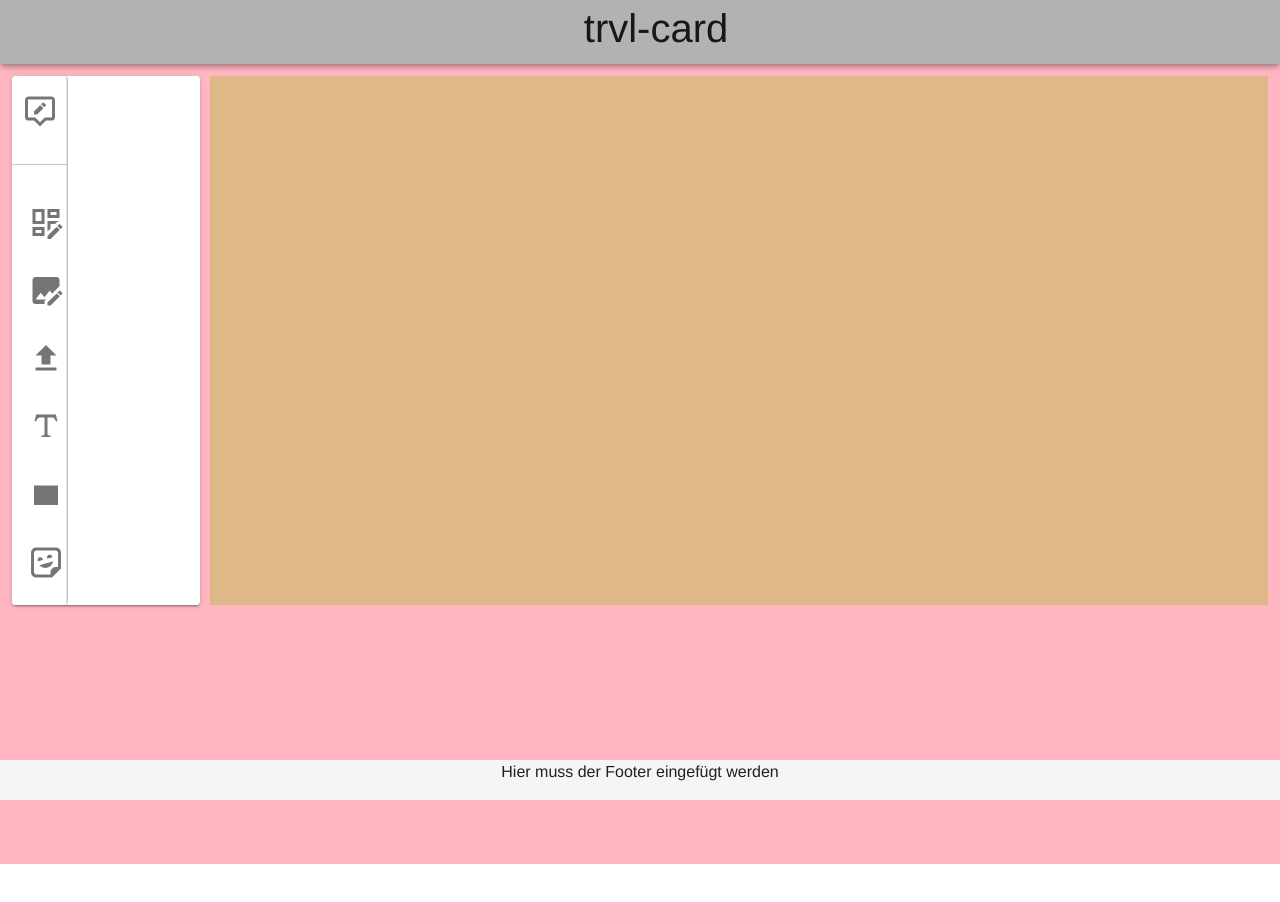
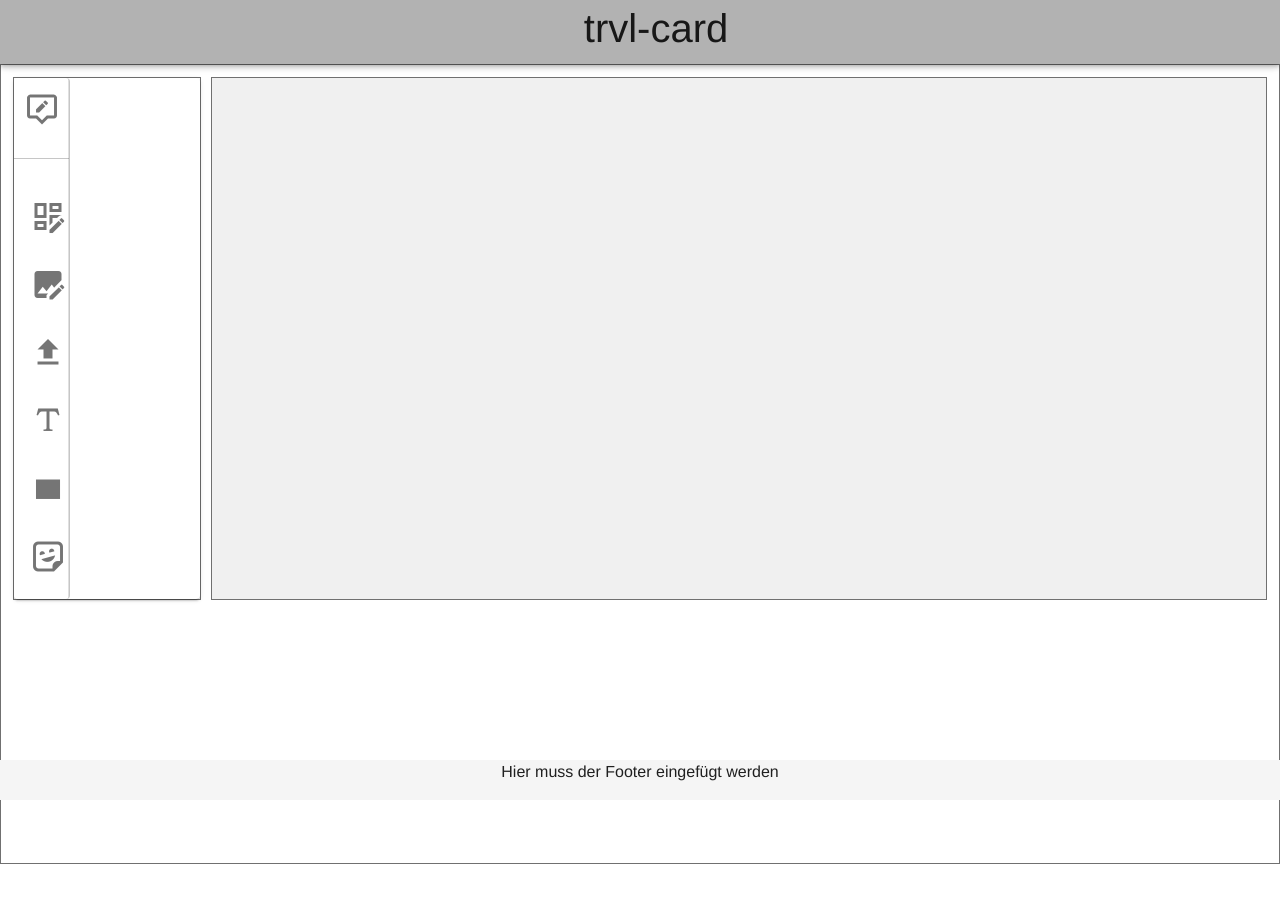
Before and after one commit to on21viktoria/trvl-card, a Vue app: page / in a window 1280 px wide. Built offline with nearby package versions, Linux system fonts and the light colour scheme.

Commit message:
Edited colors to trvl card colors & edited the sidebar to be the text sidebar.

```diff
--- a/src/components/Editor.vue
+++ b/src/components/Editor.vue
@@ -11,14 +11,14 @@
       <v-container fluid id="editor-container">
         <div v-if="!sidebar" class="editor-grid sidebar-hidden">
           <div id="toolbar">
-            <Toolbar @showSideBar="showSideBar">
+            <Toolbar @showSideBar="showSideBar" class="toolbar">
             </Toolbar>
           </div>
           <div id="postcard"></div>
         </div>
         <div v-if="sidebar" class="editor-grid sidebar-shown">
           <div id="toolbar">
-            <Toolbar  @showSideBar="showSideBar">
+            <Toolbar  @showSideBar="showSideBar" class="toolbar">
             </Toolbar>
           </div>
           <!-- <div id="sidebar">
@@ -70,6 +70,10 @@ h1 {
   text-align: center;
 }
 
+.toolbar {
+  height: 100%;
+}
+
 .editor-grid.sidebar-hidden {
   display: grid;
   grid-template-columns: 15% 85%;
@@ -83,18 +87,21 @@ h1 {
 }
 
 #toolbar {
-  background-color: aquamarine;
-  height: 100%
+  border: solid #707070 1px;
+  /* background-color: aquamarine; */
+  height: 100%;
 }
 
 #sidebar {
-  background-color: mediumpurple;
+  border: solid #707070 1px;
+  /* background-color: mediumpurple; */
   height: 100%;
   width: 100%;
 }
 
 #postcard {
-  background-color: burlywood;
+  border: solid #707070 1px;
+  background-color: rgba(112, 112, 112, 0.1);
   height: 100%;
   margin-left: 10px;
 }
@@ -104,7 +111,8 @@ h1 {
 }
 
 #editor-container {
-  background-color: lightpink;
+  border: solid #707070 1px;
+  background-color: white;
   height: 800px;
   max-width: 100%;
 }
--- a/src/components/Sidebar.vue
+++ b/src/components/Sidebar.vue
@@ -1,12 +1,22 @@
 <template>
   <div>
-    <v-list-item style="justify-content: flex-end" class="px-2 py-2" >
-      <v-btn  icon @click.stop="mini = !mini">
+    <v-list-item style="justify-content: flex-end" class="px-2 py-1">
+      <v-btn icon @click.stop="mini = !mini">
         <v-icon @click="onClick">mdi-close</v-icon>
       </v-btn>
     </v-list-item>
 
     <v-divider></v-divider>
+    <v-list>
+      <v-list-item v-for="tool in tools" :key="tool.title" link>
+        <v-list-item-content>
+          <v-list-item-title class="tool-title">{{ tool.title }}</v-list-item-title>
+          <p>
+            Hier kann etwas getan werden.
+          </p>
+        </v-list-item-content>
+      </v-list-item>
+    </v-list>
     <p>
       Cras mattis consectetur purus sit amet fermentum. Cras justo odio, dapibus
       ac facilisis in, egestas eget quam. Morbi leo risus, porta ac consectetur
@@ -24,20 +34,32 @@
 import Vue from "vue";
 
 export default Vue.extend({
+  data() {
+    return {
+      tools: [
+        { title: "Schriftart", icon: "mdi-view-dashboard-edit-outline" },
+        { title: "Schriftgröße", icon: "mdi-image-edit" },
+        { title: "Schriftfarbe", icon: "mdi-upload" },
+      ],
+    };
+  },
   name: "Sidebar",
   components: {},
   methods: {
-    onClick(){
-     this.$emit('hideSideBar');
-
-    }
-  }
+    onClick() {
+      this.$emit("hideSideBar");
+    },
+  },
 });
 </script>
 
 <style scoped>
 div {
   width: 300px;
-  background-color: red;
+}
+
+.tool-title {
+  font-weight: bold;
+  color: #ff4e00;
 }
 </style>
--- a/src/components/Toolbar.vue
+++ b/src/components/Toolbar.vue
@@ -7,7 +7,7 @@
       permanent
       clipped
     >
-      <v-list-item class="px-2 py-2">
+      <v-list-item class="px-2 py-1">
         <v-list-item-avatar>
           <v-icon large>mdi-tooltip-edit-outline</v-icon>
         </v-list-item-avatar>
```
